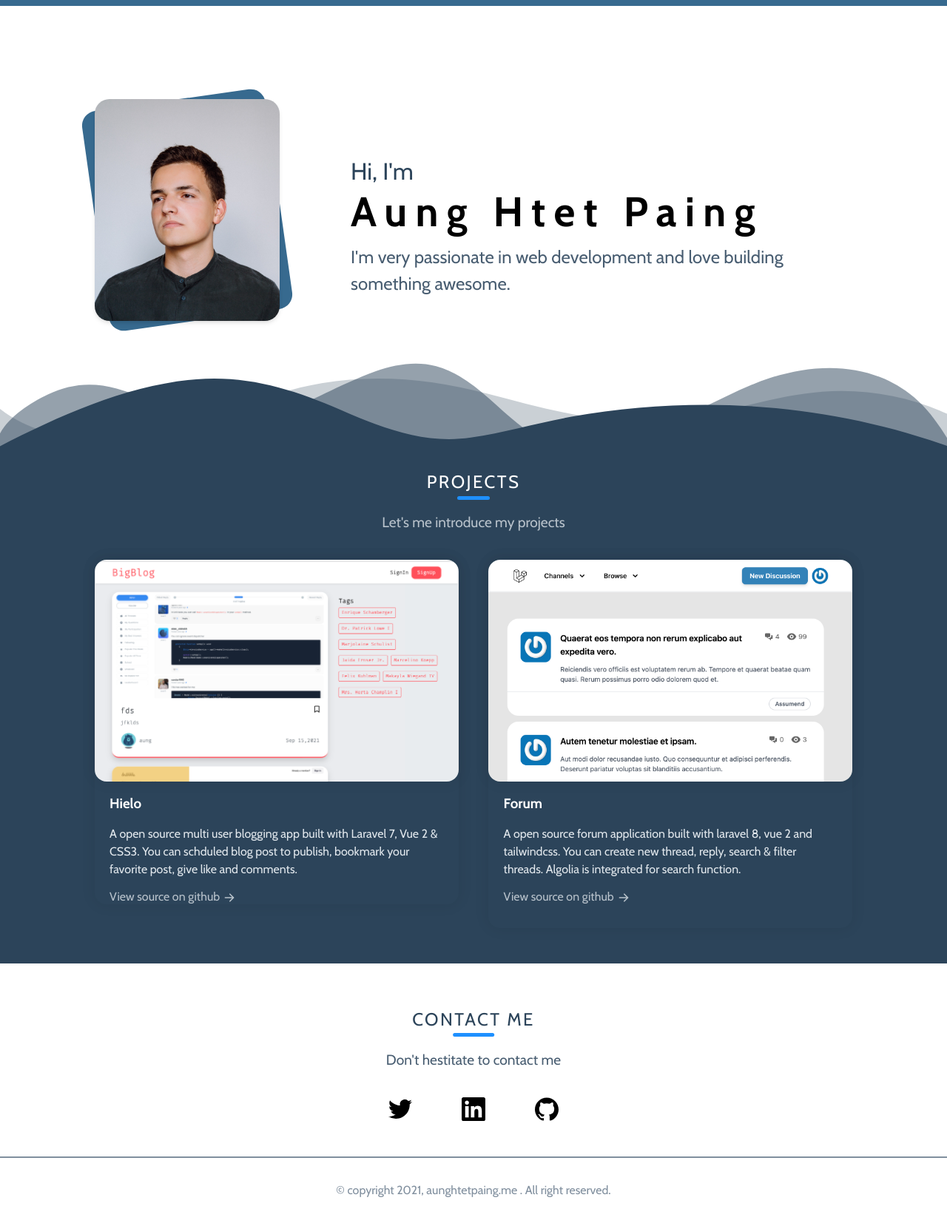
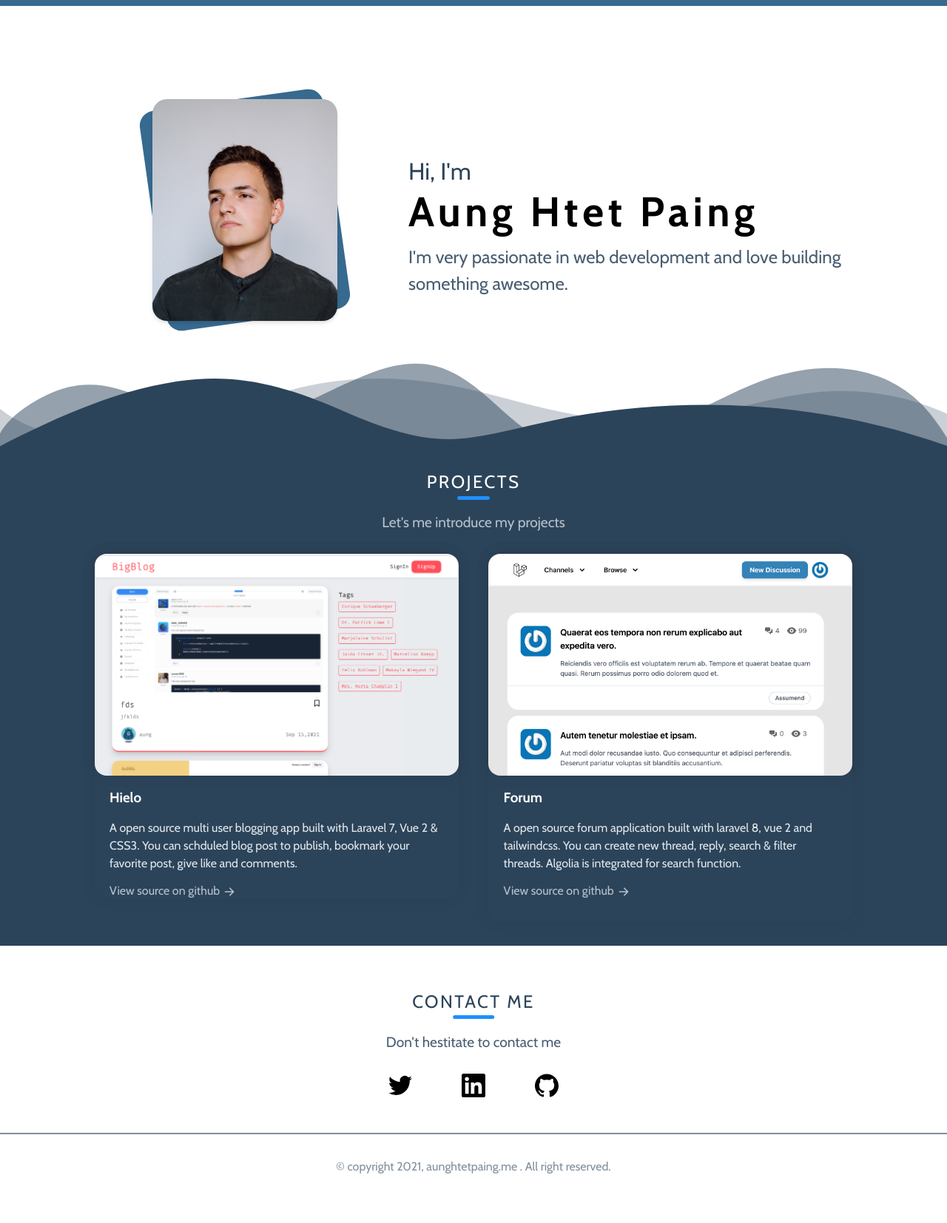
Before and after one commit to ahp-sooyaa/portfolio, a PHP site: page / in a window 1280 px wide. Shown: the whole page at 74% size. After the commit the page ends 1587 px from the top, so only its background shows below. Run offline with PHP 8.4, Linux system fonts and the light colour scheme.

Commit message:
Make the ui responsive

```diff
--- a/css/app.css
+++ b/css/app.css
@@ -19,6 +19,7 @@ header {
 }
 
 .header-wrapper {
+    text-align: center;
     padding: 64px 0 96px 0;
     margin: 0 auto;
     width: 90%;
@@ -30,6 +31,7 @@ header {
 
 @media (min-width: 768px) {
     .header-wrapper {
+        text-align: left;
         padding: 0;
         display: flex;
         height: 600px;
@@ -43,6 +45,7 @@ header {
         margin: 0 auto;
         /* width: 768px; */
         width: 1024px;
+        justify-content: end;
     }
 }
 
@@ -52,6 +55,12 @@ header {
     height: 300px;
     width: 250px;
 }
+
+/* @media (min-width:1024px) {
+    .header-left {
+        margin-left: 64px;
+    }
+} */
 
 .header-left div:first-child {
     transform: rotate(352deg);
@@ -73,12 +82,13 @@ header {
 
 .header-right {
     flex: 1;
-    /* margin-left: ; */
+    margin-left: 0px;
 }
 
-@media (min-width: 640px) {
+@media (min-width: 768px) {
     .header-right {
         margin-left: 96px;
+        max-width: 600px;
     }
 }
 
@@ -101,14 +111,14 @@ header {
 @media (min-width: 768px) {
     .header-right h1 {
         font-size: 3rem;
-        letter-spacing: .1em;
+        letter-spacing: .05em;
     }
 }
 
 @media (min-width: 1024px) {
     .header-right h1 {
         font-size: 3.5rem;
-        letter-spacing: .2em;
+        letter-spacing: .1em;
     }
 }
 
@@ -196,9 +206,15 @@ header {
 
 .projects,
 .contact {
-    padding-bottom: 3rem;
+    padding-bottom: 32px;
     margin: 0 auto;
     width: 90%;
+}
+
+@media (min-width: 640px) {
+    .contact {
+        padding-bottom: 48px;
+    }
 }
 
 .projects-header {
@@ -212,7 +228,14 @@ header {
 .projects-header,
 .contact-header {
     text-align: center;
-    margin-bottom: 2.5rem;
+    margin-bottom: 24px;
+}
+
+@media (min-width: 640px) {
+    .projects-header,
+    .contact-header {
+        margin-bottom: 32px;
+    }
 }
 
 .projects-header p {
--- a/index.php
+++ b/index.php
@@ -105,7 +105,8 @@
                 </div>
             </div>
             <!-- <div class="custom-shape-divider-bottom-1633167507">
-                <svg data-name="Layer 1" xmlns="http://www.w3.org/2000/svg" viewBox="0 0 1200 120" preserveAspectRatio="none">
+                <svg data-name="Layer 1" xmlns="http://www.w3.org/2000/svg" viewBox="0 0 1200 120"
+                    preserveAspectRatio="none">
                     <path
                         d="M0,0V46.29c47.79,22.2,103.59,32.17,158,28,70.36-5.37,136.33-33.31,206.8-37.5C438.64,32.43,512.34,53.67,583,72.05c69.27,18,138.3,24.88,209.4,13.08,36.15-6,69.85-17.84,104.45-29.34C989.49,25,1113-14.29,1200,52.47V0Z"
                         opacity=".25" class="shape-fill" fill="#FFF" fill-opacity="1"></path>
```
